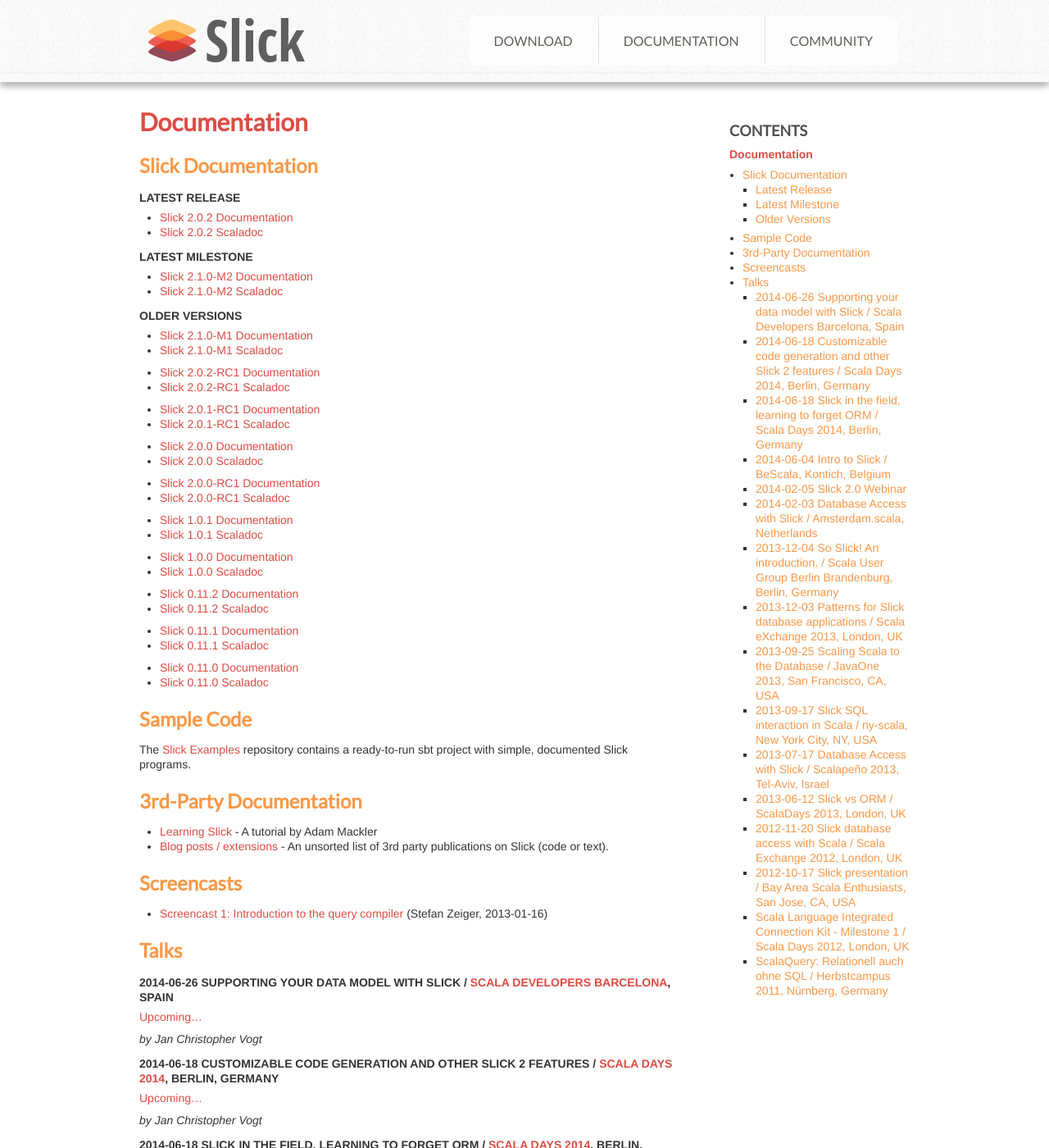
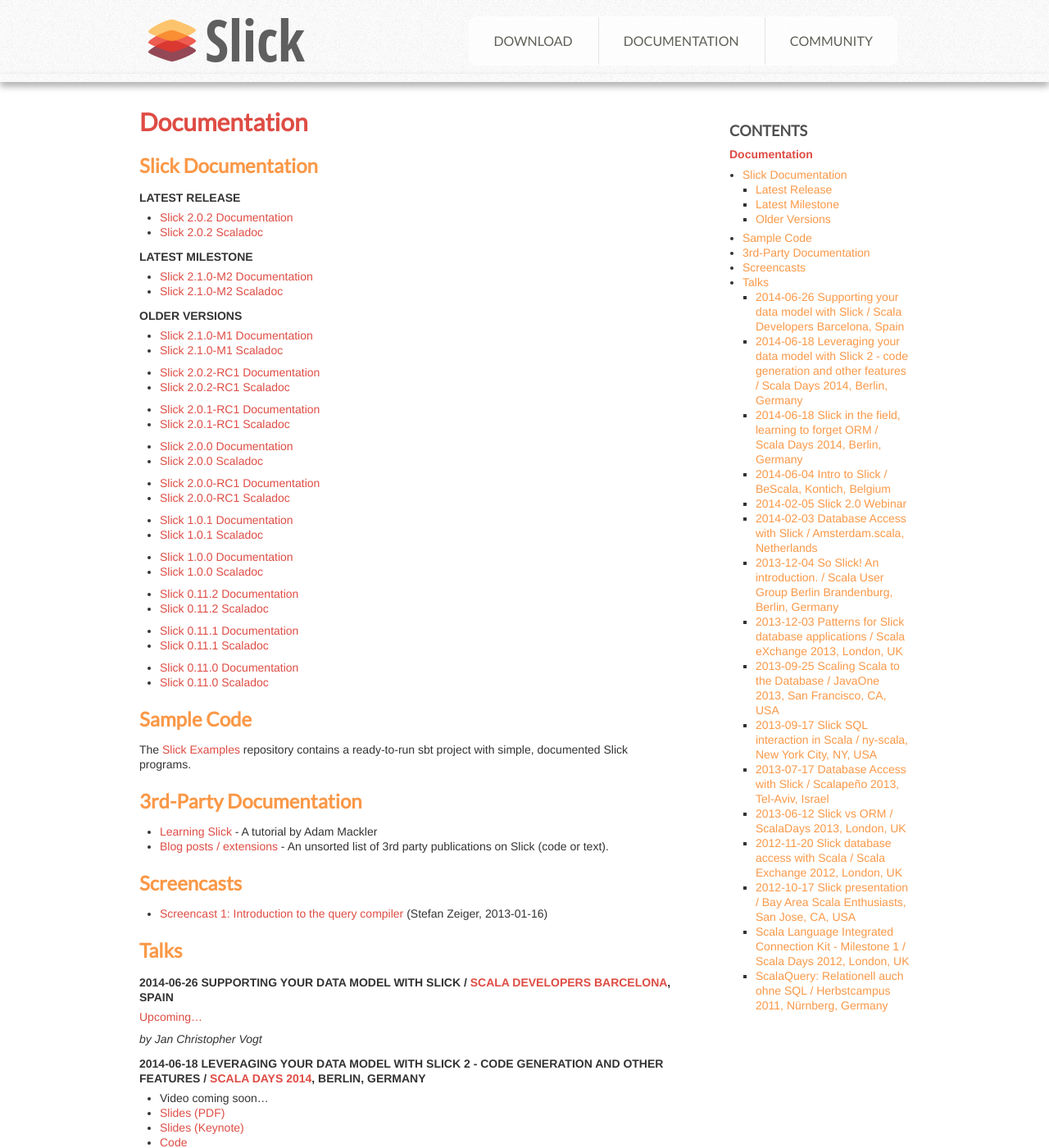
Before and after one commit to slick/slick.github.com, a Jekyll site: the page built from docs/index.md, in a window 1280 px wide and 1400 px high. Shown: the whole window at 82% size. Built offline with Jekyll 4.4.1, drawn with Linux system fonts in a browser that asks for light colours.

Commit message:
Added ScalaDays 2014 Slides

```diff
--- a/docs/index.md
+++ b/docs/index.md
@@ -74,9 +74,13 @@
 
 *by Jan Christopher Vogt*
 
-#### 2014-06-18 Customizable code generation and other Slick 2 features / [Scala Days 2014](http://www.scaladays.org/), Berlin, Germany
+#### 2014-06-18 Leveraging your data model with Slick 2 - code generation and other features / [Scala Days 2014](http://www.scaladays.org/), Berlin, Germany
 
-[Upcoming...](http://www.scaladays.org/#schedule/Customizable-code-generation-and-other-Slick---features)
+* Video coming soon...
+* [Slides (PDF)](/talks/2014-06-18_ScalaDays2014/2014-06-18_Scala-Days-2014_Levering-your-data-model-code-generation-and-beyond.pdf)
+* [Slides (Keynote)](/talks/2014-06-18_ScalaDays2014/2014-06-18_Scala-Days-2014_Levering-your-data-model-code-generation-and-beyond.key)
+* [Code](https://github.com/slick/play-slick-codegen)
+* [Event Website](http://www.scaladays.org/#schedule/Customizable-code-generation-and-other-Slick---features)
 
 *by Jan Christopher Vogt*
 
```
Also changed, not shown: 2 other files.
